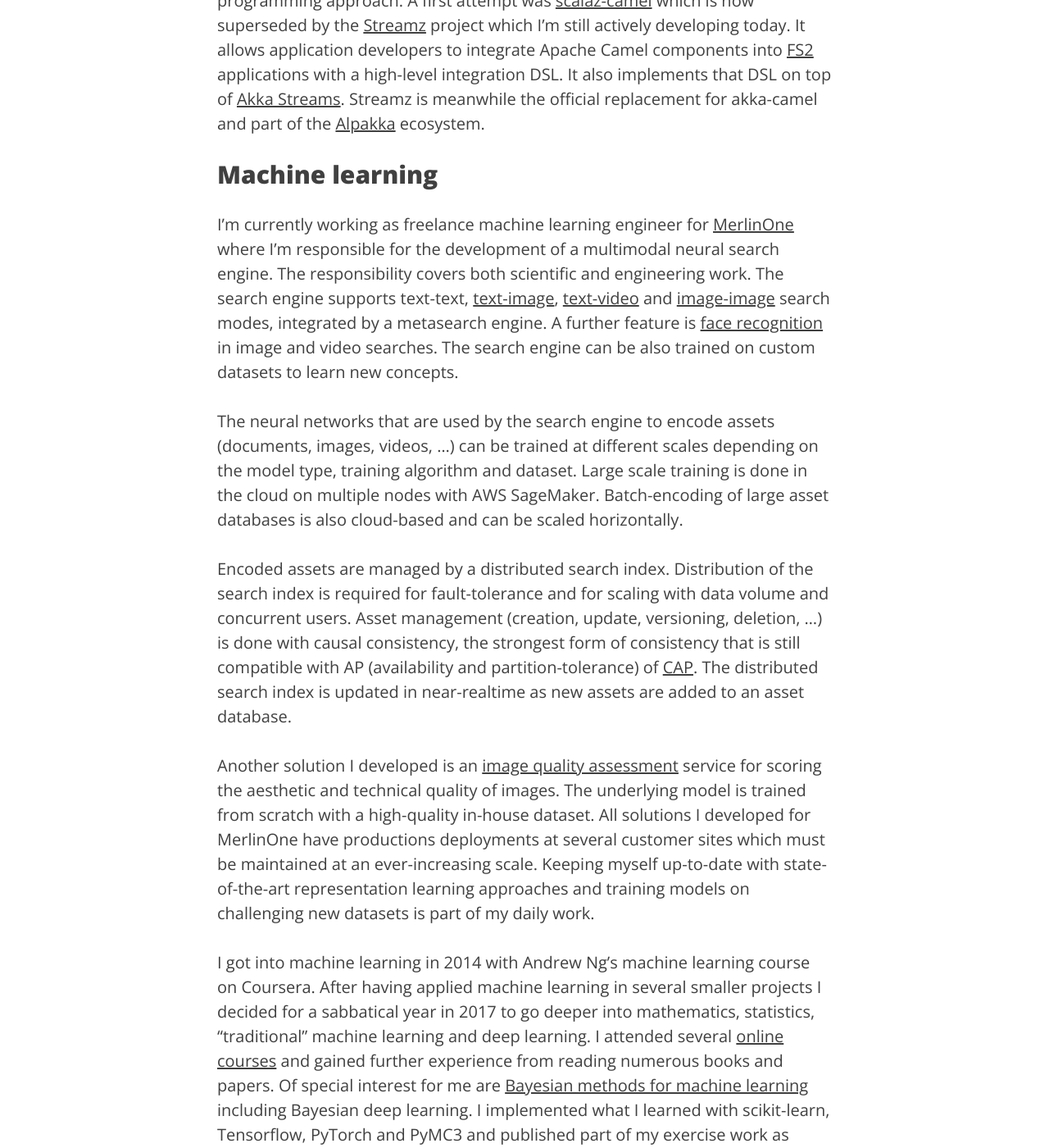
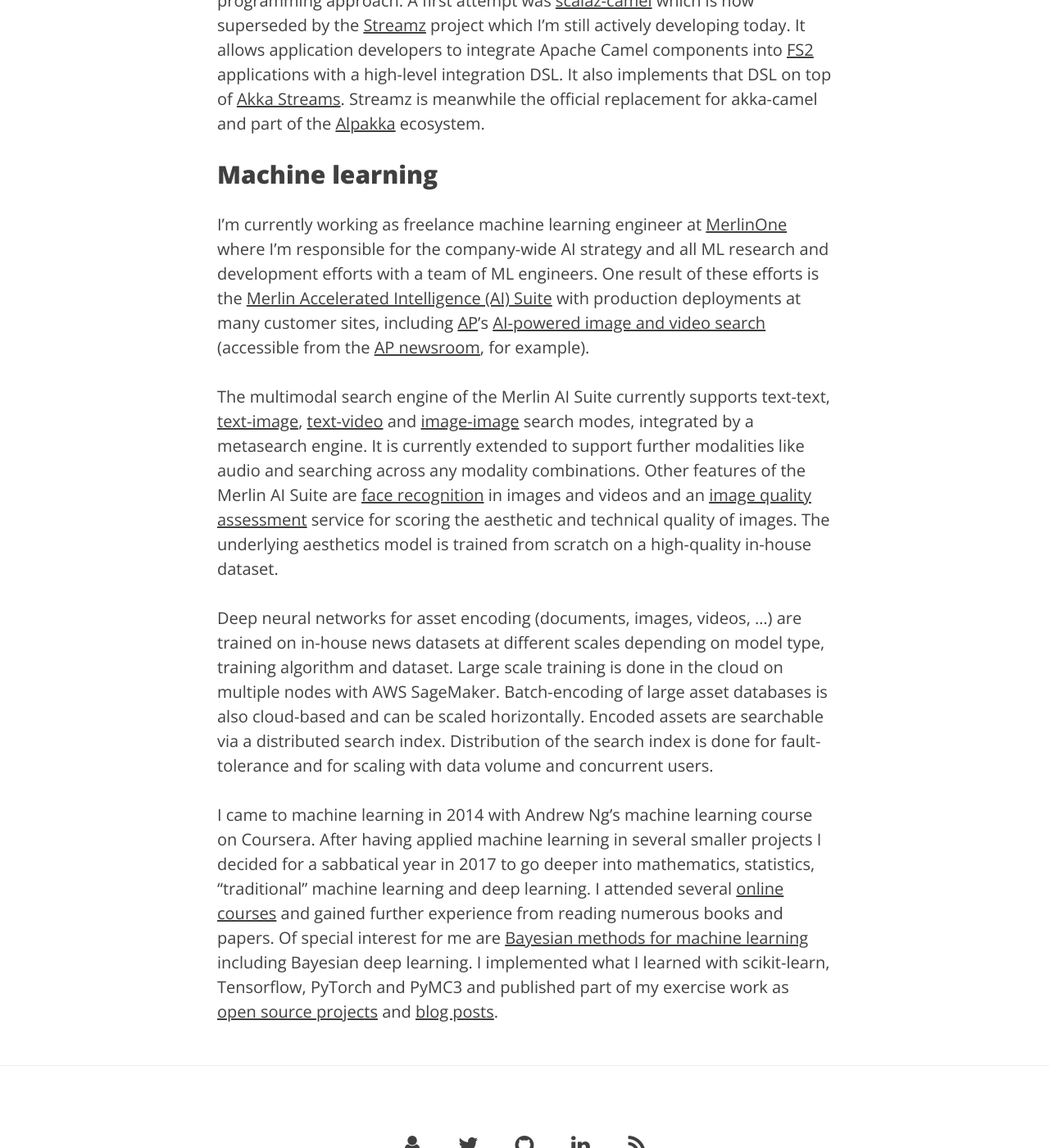
Before and after one commit to krasserm/krasserm.github.io, a Jekyll site: the page built from stories.md, in a window 1280 px wide and 1400 px high, scrolled down 3441 px. Shown: the whole window at 82% size. Built offline with Jekyll 4.4.1, drawn with Linux system fonts in a browser that asks for light colours.

Commit message:
Resume and stories update

```diff
--- a/stories.md
+++ b/stories.md
@@ -91,31 +91,27 @@
 
 ## Machine learning
 
-I'm currently working as freelance machine learning engineer for [MerlinOne](https://merlinone.com/) where I'm responsible
-for the development of a multimodal neural search engine. The responsibility covers both scientific and engineering work.
-The search engine supports text-text, [text-image](https://merlinone.com/nomad/), [text-video](https://merlinone.com/nomad-for-video/)
-and [image-image](https://merlinone.com/solutions/merlin-ai-visual-similarity/) search modes, integrated by a metasearch
-engine. A further feature is [face recognition](https://merlinone.com/solutions/merlin-ai-facial-recognition/) in image
-and video searches. The search engine can be also trained on custom datasets to learn new concepts.
+I'm currently working as freelance machine learning engineer at [MerlinOne](https://merlinone.com/) where I'm responsible
+for the company-wide AI strategy and all ML research and development efforts with a team of ML engineers. One result of these
+efforts is the [Merlin Accelerated Intelligence (AI) Suite](https://merlinone.com/solutions/merlin-accelerated-intelligence-ai/)
+with production deployments at many customer sites, including [AP](https://www.ap.org/)'s
+[AI-powered image and video search](https://www.ap.org/press-releases/2023/millions-of-ap-images-and-video-now-available-on-single-platform-with-ai-powered-search)
+(accessible from the [AP newsroom](https://newsroom.ap.org/editorial-photos-videos/home), for example).
 
-The neural networks that are used by the search engine to encode assets (documents, images, videos, ...) can be trained
-at different scales depending on the model type, training algorithm and dataset. Large scale training is done in the
-cloud on multiple nodes with AWS SageMaker. Batch-encoding of large asset databases is also cloud-based and can be
-scaled horizontally.
+The multimodal search engine of the Merlin AI Suite currently supports text-text, [text-image](https://merlinone.com/nomad/), [text-video](https://merlinone.com/nomad-for-video/)
+and [image-image](https://merlinone.com/solutions/merlin-ai-visual-similarity/) search modes, integrated by a metasearch engine. It is currently extended to support further
+modalities like audio and searching across any modality combinations. Other features of the Merlin AI Suite are
+[face recognition](https://merlinone.com/solutions/merlin-ai-facial-recognition/) in images and videos and an
+[image quality assessment](https://merlinone.com/solutions/merlin-ai-impact/) service for scoring the aesthetic and
+technical quality of images. The underlying aesthetics model is trained from scratch on a high-quality in-house dataset.
 
-Encoded assets are managed by a distributed search index. Distribution of the search index is required for fault-tolerance
-and for scaling with data volume and concurrent users. Asset management (creation, update, versioning, deletion, ...)
-is done with causal consistency, the strongest form of consistency that is still compatible with AP (availability and
-partition-tolerance) of [CAP](https://en.wikipedia.org/wiki/CAP_theorem). The distributed search index is updated in
-near-realtime as new assets are added to an asset database.
+Deep neural networks for asset encoding (documents, images, videos, ...) are trained on in-house news datasets at
+different scales depending on model type, training algorithm and dataset. Large scale training is done in the cloud
+on multiple nodes with AWS SageMaker. Batch-encoding of large asset databases is also cloud-based and can be scaled
+horizontally. Encoded assets are searchable via a distributed search index. Distribution of the search index is done for
+fault-tolerance and for scaling with data volume and concurrent users.
 
-Another solution I developed is an [image quality assessment](https://merlinone.com/solutions/merlin-ai-impact/) service
-for scoring the aesthetic and technical quality of images. The underlying model is trained from scratch with a high-quality
-in-house dataset. All solutions I developed for MerlinOne have productions deployments at several customer sites which
-must be maintained at an ever-increasing scale. Keeping myself up-to-date with state-of-the-art representation learning
-approaches and training models on challenging new datasets is part of my daily work.
-
-I got into machine learning in 2014 with Andrew Ng's machine learning course on Coursera. After having applied
+I came to machine learning in 2014 with Andrew Ng's machine learning course on Coursera. After having applied
 machine learning in several smaller projects I decided for a sabbatical year in 2017 to go deeper into mathematics,
 statistics, "traditional" machine learning and deep learning. I attended several [online courses](/resume#certifications)
 and gained further experience from reading numerous books and papers. Of special interest for me are [Bayesian methods
```
Also changed, not shown: resume.md (+16 -19 lines).
